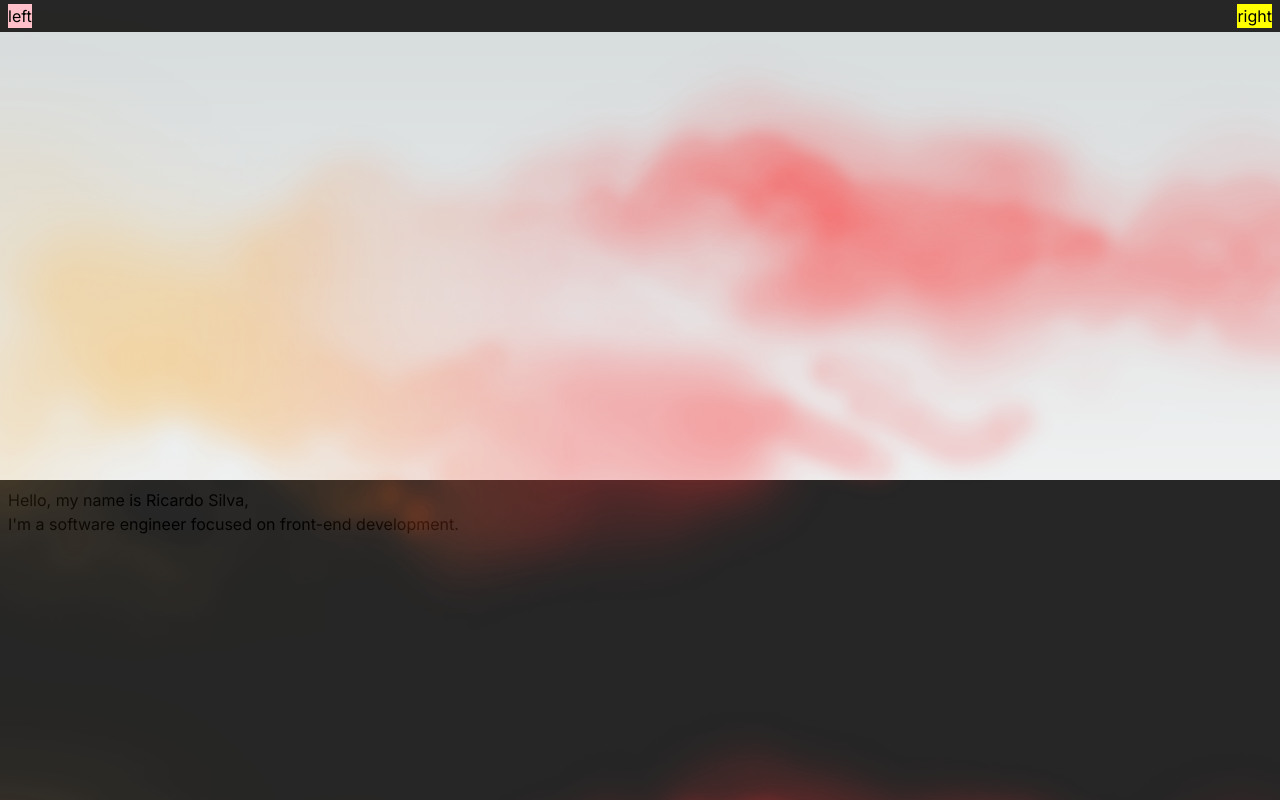
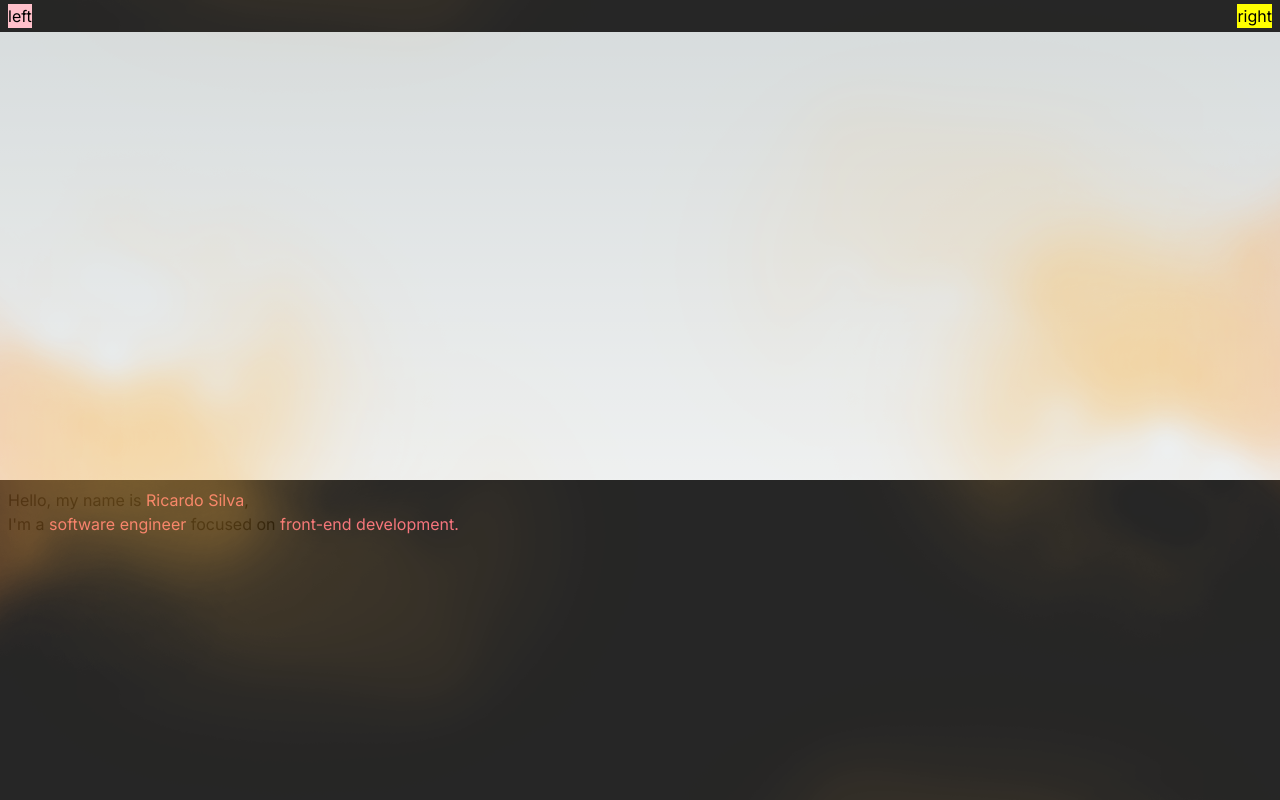
Before and after one commit to Ricardo-Silva91/cv-www, a Next.js app: page / in a window 1280 px wide. Built offline with nearby package versions, Linux system fonts and the light colour scheme.

Commit message:
feat: env UI setup

```diff
--- a/src/app/components/environment/environment.module.scss
+++ b/src/app/components/environment/environment.module.scss
@@ -2,18 +2,21 @@
     position: fixed;
     width: 100%;
     height: 100%;
+    pointer-events: none;
+
+    --distance-from-center: 50%;
 
     &__clouds {
+        &::before,
+        &::after {
+            content: '';
             position:absolute;
-        top:0;
-        left:0;
-        right:0;
-        bottom:0;
             width:100%;
             height:100%;
             display:block;
 
-        background:transparent url(/img/clouds.png) repeat top center;
+            // background:transparent url(/img/clouds.png) repeat top center;
+            background:transparent url(/img/clouds.png);
             z-index:3;
 
             // -moz-animation:move-clouds-back 200s linear infinite;
@@ -21,6 +24,23 @@
             // -o-animation:move-clouds-back 200s linear infinite;
             // -webkit-animation:move-clouds-back 200s linear infinite;
             // animation:move-clouds-back 200s linear infinite;
+        }
+
+        &::before {
+            top:0;
+            left:calc(var(--distance-from-center) * -1);
+            right:0;
+            bottom:0;
+
+            transform: rotate(180deg);
+        }
+
+        &::after {
+            top:0;
+            left:var(--distance-from-center);
+            right:0;
+            bottom:0;
+        }
     }
 }
 
--- a/src/app/components/hero/Hero.tsx
+++ b/src/app/components/hero/Hero.tsx
@@ -1,15 +1,23 @@
-import WrittenText from '../written-text/WrittenText'
+import WrittenText, { WrittenTextProps } from '../written-text/WrittenText'
 import styles from './hero.module.scss'
 
 export default function Hero() {
-  const writtenLines = [
-    { text: 'Hello, my name is Ricardo Silva,' },
-    { text: 'I\'m a software engineer focused on front-end development.' },
-  ]
+  const writtenTextProps: WrittenTextProps = {
+    lines: [
+      { text: 'Hello, my name is ' },
+      { text: 'Ricardo Silva', classes: 'highlight' },
+      { text: ',' },
+      { text: '\n' },
+      { text: 'I\'m a ' },
+      { text: 'software engineer', classes: 'highlight' },
+      { text: ' focused on ' },
+      { text: 'front-end development.', classes: 'highlight' },
+    ]
+  };
 
   return (
     <div className={styles.hero}>
-      <WrittenText lines={writtenLines}></WrittenText>
+      <WrittenText lines={writtenTextProps.lines}></WrittenText>
     </div>
   )
 }
--- a/src/app/components/written-text/WrittenText.tsx
+++ b/src/app/components/written-text/WrittenText.tsx
@@ -1,9 +1,15 @@
 'use client';
 
 import { useMemo, useState } from 'react'
-import styles from './written-text.module.scss'
 
-export default function WrittenText({ lines }: { lines: { text: string, classes?: string}[] }) {
+export interface WrittenTextProps {
+  lines: {
+    text: string,
+    classes?: string
+  }[]
+}
+
+export default function WrittenText({ lines }: WrittenTextProps) {
   let [numberOfChars, setNumberOfChars] = useState(0);
   let [currentLine, setCurrentLine] = useState(0);
   let [tickTime, setTickTime] = useState(40);
@@ -25,7 +31,7 @@ export default function WrittenText({ lines }: { lines: { text: string, classes?
     }
 
     const fullWordToShowLength = fullWordToShow.length;
-    return Math.floor(Math.random() * (fullWordToShowLength / 2) + (fullWordToShowLength / 2));
+    return Math.floor(Math.random() * (fullWordToShowLength));
   }, [currentLine]);
   const fullWordToShowWrong = useMemo(() => {
     if (currentLine < lines.length - 1) {
@@ -97,9 +103,9 @@ export default function WrittenText({ lines }: { lines: { text: string, classes?
     <>
     {
       linesToShow.map((line, index) =>
-      <div key={index}><span >{ line.text }</span></div>)
+      line.text === '\n' ? <br key={index}/> : <span key={index} className={line.classes}>{ line.text }</span>)
     }
-    <span key={linesToShow.length}>{ textToShow }</span>
+    <span key={linesToShow.length} className={lines[currentLine].classes}>{ textToShow }</span>
     </>
   )
 }
--- a/src/app/globals.css
+++ b/src/app/globals.scss
@@ -25,3 +25,7 @@ body {
     )
     rgb(var(--background-start-rgb));
 }
+
+.highlight {
+  color: $color-light;
+}
--- a/src/app/layout.tsx
+++ b/src/app/layout.tsx
@@ -1,6 +1,6 @@
 import type { Metadata } from 'next'
 import { Inter } from 'next/font/google'
-import './globals.css'
+import './globals.scss'
 
 const inter = Inter({ subsets: ['latin'] })
 
```
Lines whose indentation alone changed are shown as unchanged.
